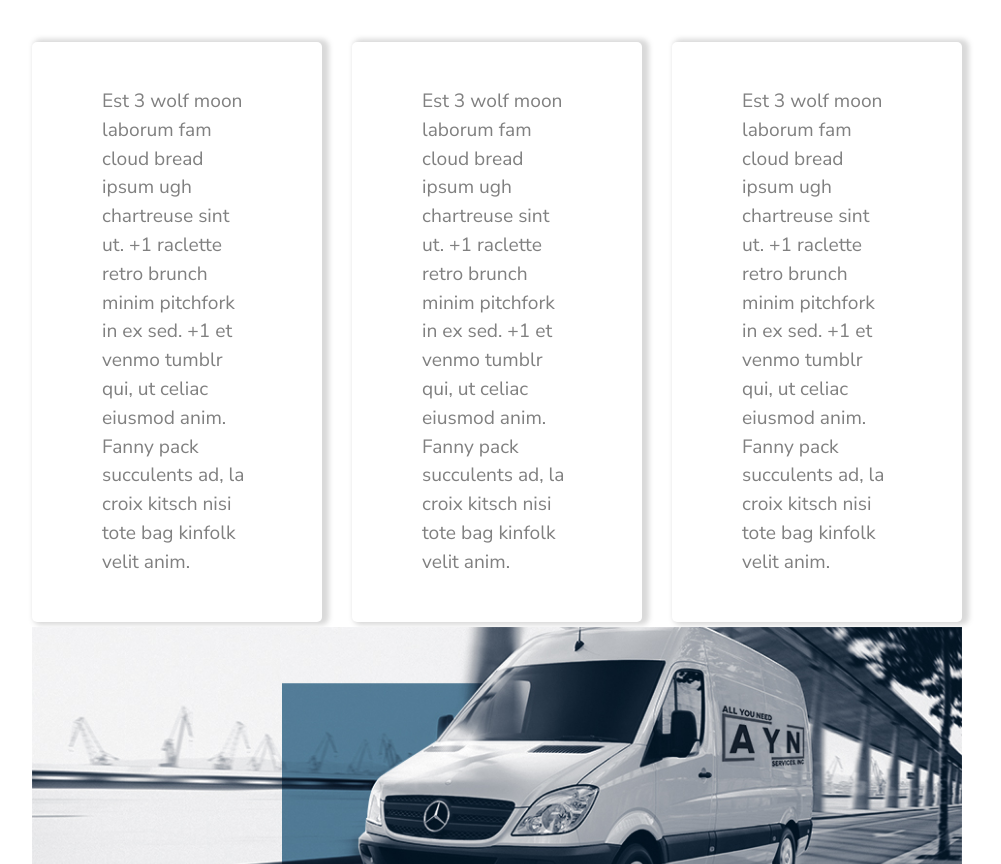
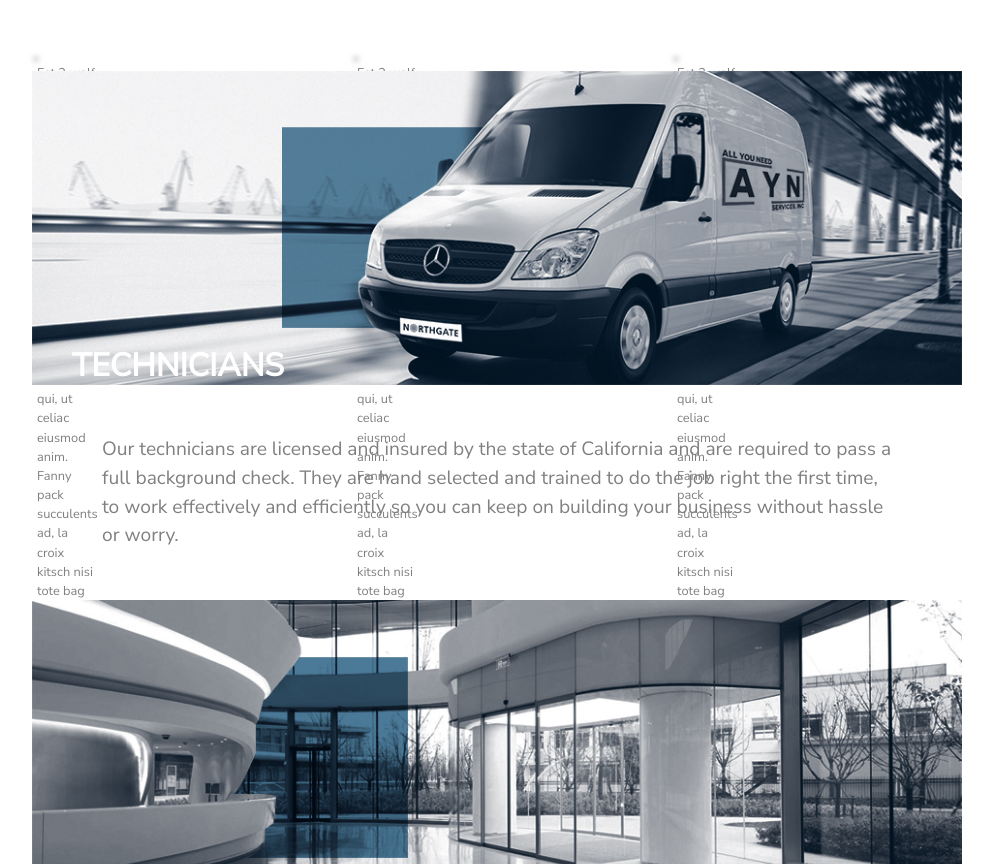
Before and after one commit to umanzujin/aynServices, a plain HTML site: page index.html in a window 1280 px wide. Shown: the part 1108-1972 px from the top of the page, without its empty margins (143-1144 px from the left). Drawn offline with nearby package versions, Linux system fonts and the light colour scheme.

Commit message:
testing body upload

```diff
--- a/main.css
+++ b/main.css
@@ -139,12 +139,14 @@ div p {
 
 }
 
-.cards .p {
+.cards  p {
     position: absolute;
-    display: flex;
+    display: block;
     flex-direction: column;
     justify-content: center;
-
+    font-family: inherit;
+    font-size: .8rem;
+    margin: 5px 5px;
 }
 
 footer {
```
